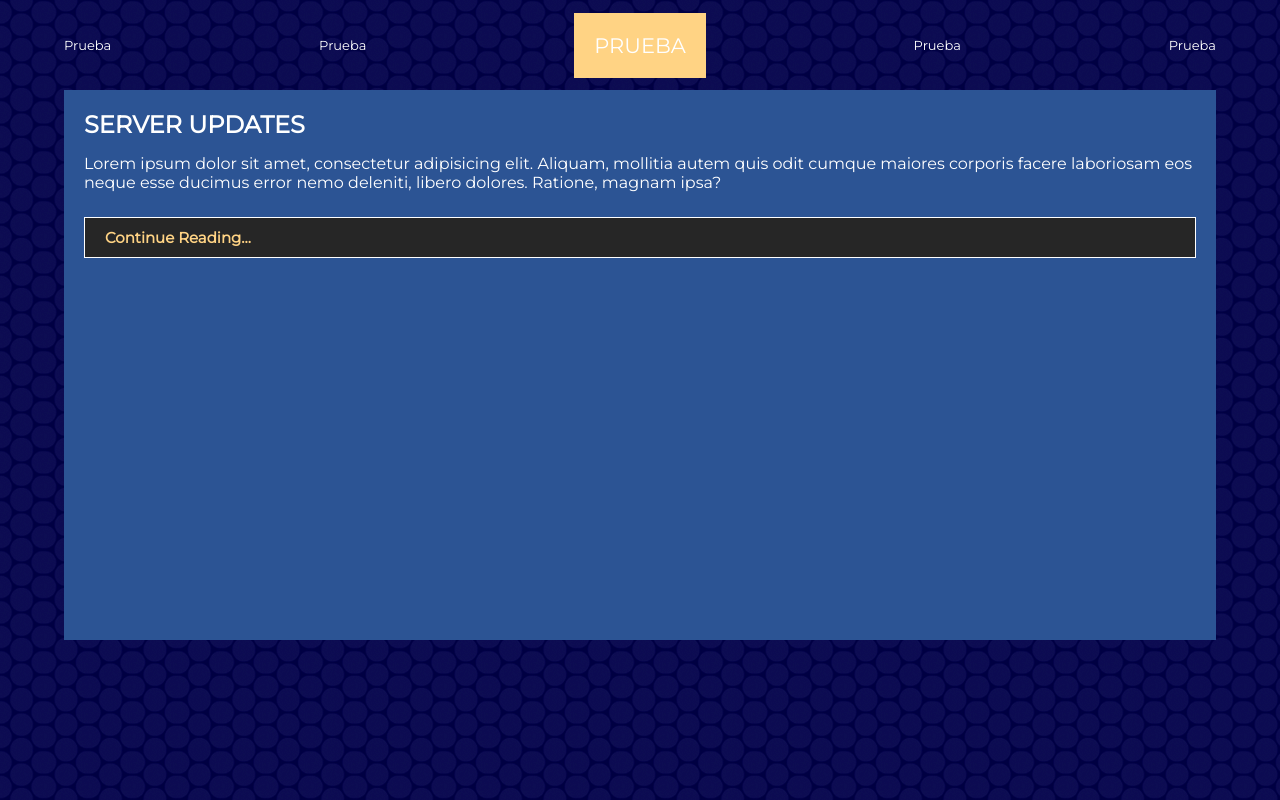
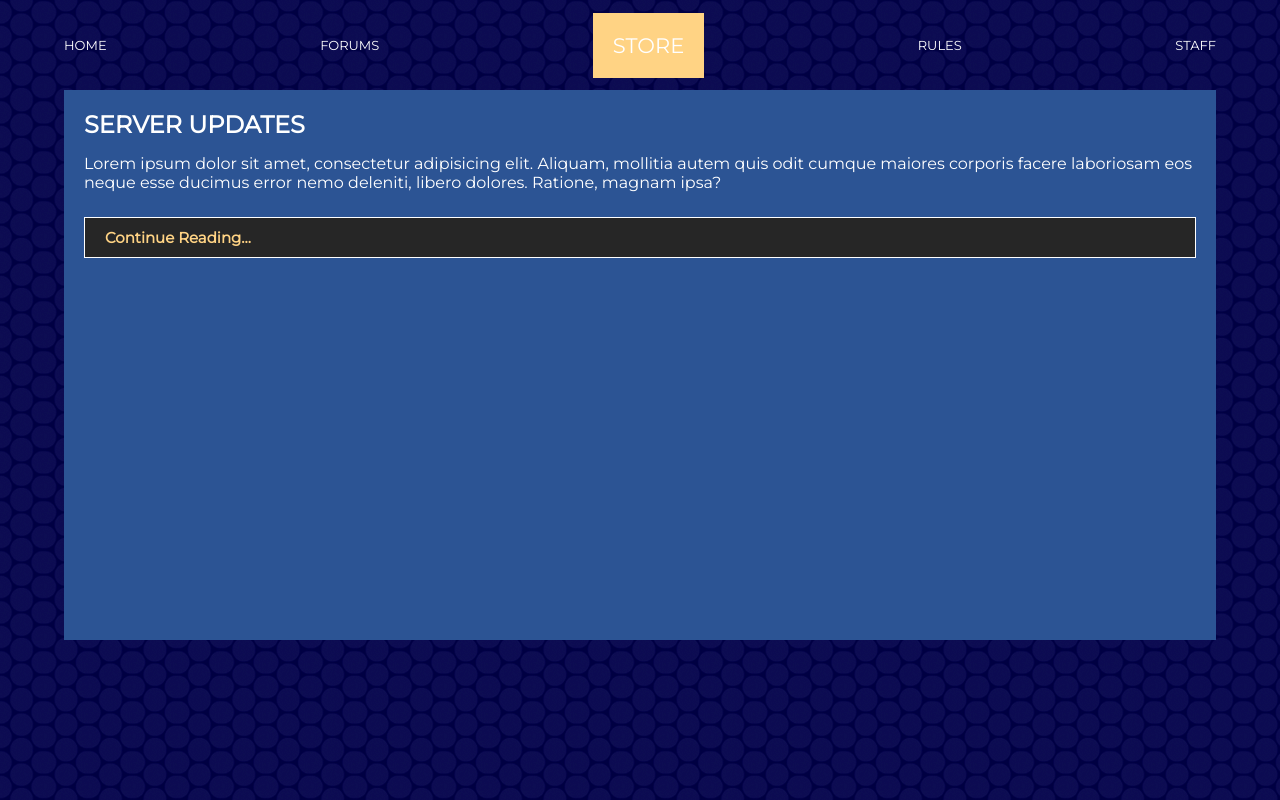
Before and after one commit to Zalkab/my-webpage, a plain HTML site: page index.html in a window 1280 px wide. Drawn offline with Linux system fonts and the light colour scheme.

Commit message:
Added Pills with different names and indepent CSS

```diff
--- a/index.html
+++ b/index.html
@@ -20,19 +20,19 @@
         <div class="container">
             <ul class="nav-main">
                 <li class="nav1">
-                    <a href="#">Prueba</a>
+                    <a href="#">HOME</a>
                 </li>
                 <li class="nav2">
-                    <a href="#">Prueba</a>
+                    <a href="#">FORUMS</a>
                 </li>
                 <li class="nav3">
-                    <a href="#">PRUEBA</a>
+                    <a href="#">STORE</a>
                 </li>
                 <li class="nav4">
-                    <a href="#">Prueba</a>
+                    <a href="#">RULES</a>
                 </li>
                 <li class="nav5">
-                    <a href="#">Prueba</a>
+                    <a href="#">STAFF</a>
                 </li>
 
 
```
Also changed, not shown: main.js (added).
